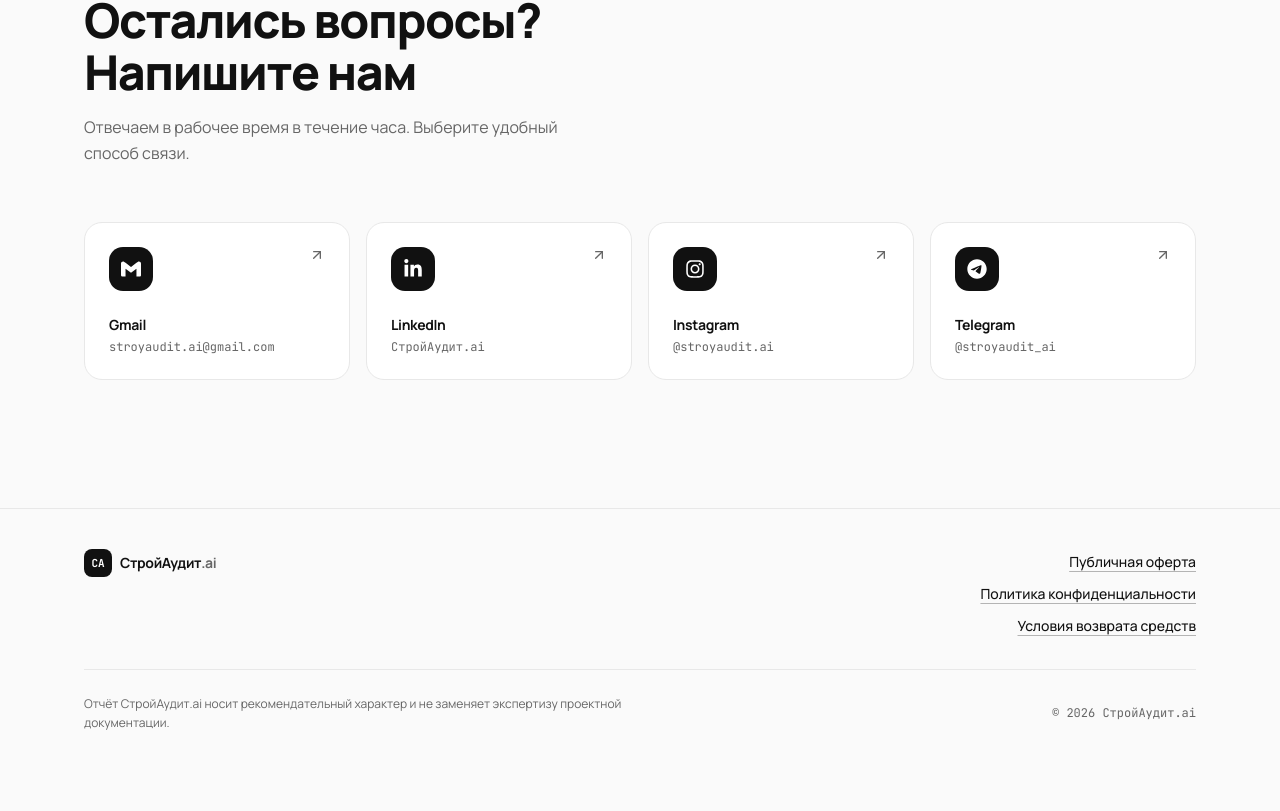
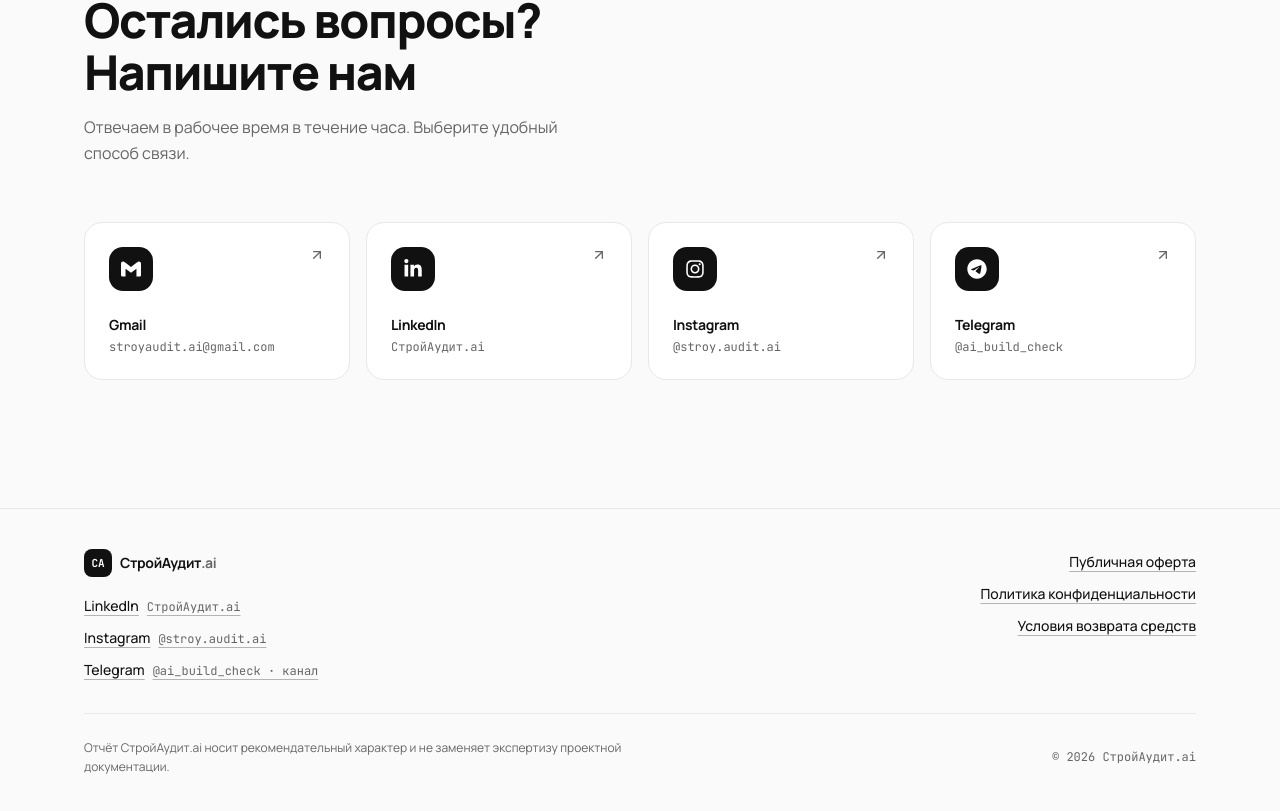
Before and after one commit to samsonov-work-pl/stroy-audit-web, a Next.js app: page / in a window 1280 px wide. Shown: the part 3881-4692 px from the top of the page. Before the commit the page ends 4654 px from the top, so only its background shows below. Built offline with nearby package versions, Linux system fonts and the light colour scheme; no server answers.

Commit message:
Point the footer and contacts at the live Telegram channel, Instagram, and LinkedIn page.
Co-authored-by: Cursor <cursoragent@cursor.com>

```diff
--- a/components/contacts.tsx
+++ b/components/contacts.tsx
@@ -4,6 +4,13 @@ import { SiGmail } from 'react-icons/si'
 import { ArrowUpRight } from 'lucide-react'
 import { Reveal } from '@/components/reveal'
 import { SectionHeading } from '@/components/how-it-works'
+import { socialLinks } from '@/lib/social'
+
+const socialIcons: Record<(typeof socialLinks)[number]['name'], IconType> = {
+  LinkedIn: FaLinkedinIn,
+  Instagram: FaInstagram,
+  Telegram: FaTelegram,
+}
 
 const contacts: { name: string; handle: string; href: string; icon: IconType }[] = [
   {
@@ -12,24 +19,12 @@ const contacts: { name: string; handle: string; href: string; icon: IconType }[]
     href: 'mailto:stroyaudit.ai@gmail.com',
     icon: SiGmail,
   },
-  {
-    name: 'LinkedIn',
-    handle: 'СтройАудит.ai',
-    href: 'https://www.linkedin.com/company/stroyaudit-ai',
-    icon: FaLinkedinIn,
-  },
-  {
-    name: 'Instagram',
-    handle: '@stroyaudit.ai',
-    href: 'https://www.instagram.com/stroyaudit.ai',
-    icon: FaInstagram,
-  },
-  {
-    name: 'Telegram',
-    handle: '@stroyaudit_ai',
-    href: 'https://t.me/stroyaudit_ai',
-    icon: FaTelegram,
-  },
+  ...socialLinks.map((link) => ({
+    name: link.name,
+    handle: link.handle,
+    href: link.href,
+    icon: socialIcons[link.name],
+  })),
 ]
 
 export function Contacts() {
--- a/components/site-footer.tsx
+++ b/components/site-footer.tsx
@@ -1,13 +1,37 @@
 import Link from 'next/link'
 import { Logo } from '@/components/site-header'
 import { legalDocuments } from '@/lib/legal'
+import { socialLinks } from '@/lib/social'
 
 export function SiteFooter() {
   return (
     <footer>
       <div className="mx-auto flex max-w-6xl flex-col gap-8 px-5 py-10">
         <div className="flex flex-col gap-6 sm:flex-row sm:items-start sm:justify-between">
-          <Logo />
+          <div className="flex flex-col gap-4">
+            <Logo />
+            <nav aria-label="Telegram, Instagram и LinkedIn">
+              <ul className="flex flex-col gap-2">
+                {socialLinks.map((link) => (
+                  <li key={link.href}>
+                    <a
+                      href={link.href}
+                      target="_blank"
+                      rel="noopener noreferrer"
+                      className="text-sm font-medium text-foreground underline decoration-foreground/30 underline-offset-4 hover:decoration-foreground"
+                    >
+                      {link.name}
+                      <span className="ml-2 font-mono text-xs font-normal text-muted-foreground">
+                        {link.handle}
+                        {'hint' in link ? ` · ${link.hint}` : ''}
+                      </span>
+                      <span className="sr-only"> (откроется в новой вкладке)</span>
+                    </a>
+                  </li>
+                ))}
+              </ul>
+            </nav>
+          </div>
           <nav aria-label="Юридические документы">
             <ul className="flex flex-col gap-2 sm:items-end">
               {legalDocuments.map((doc) => (
--- /dev/null
+++ b/lib/social.ts
@@ -0,0 +1,18 @@
+export const socialLinks = [
+  {
+    name: 'LinkedIn',
+    handle: 'СтройАудит.ai',
+    href: 'https://www.linkedin.com/company/stroyaudit-ai',
+  },
+  {
+    name: 'Instagram',
+    handle: '@stroy.audit.ai',
+    href: 'https://www.instagram.com/stroy.audit.ai/',
+  },
+  {
+    name: 'Telegram',
+    handle: '@ai_build_check',
+    href: 'https://t.me/ai_build_check',
+    hint: 'канал',
+  },
+] as const
```
